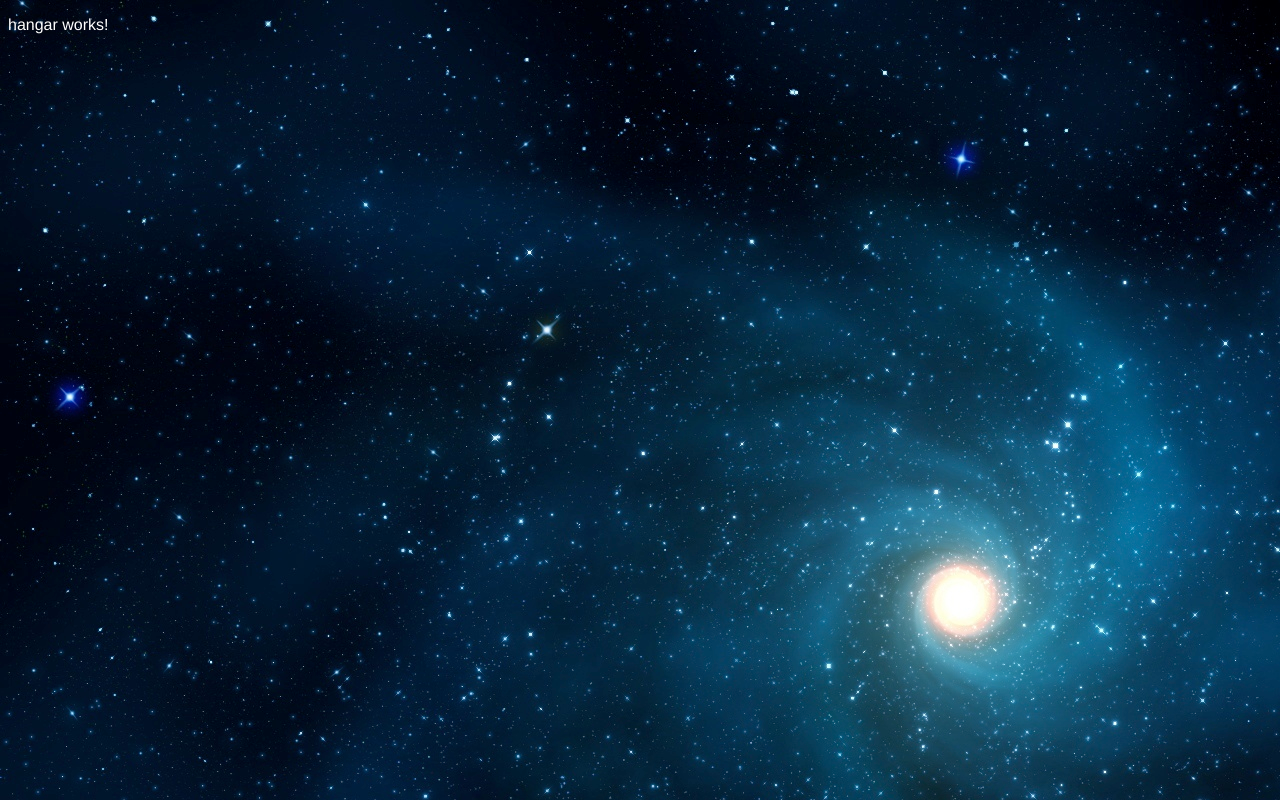
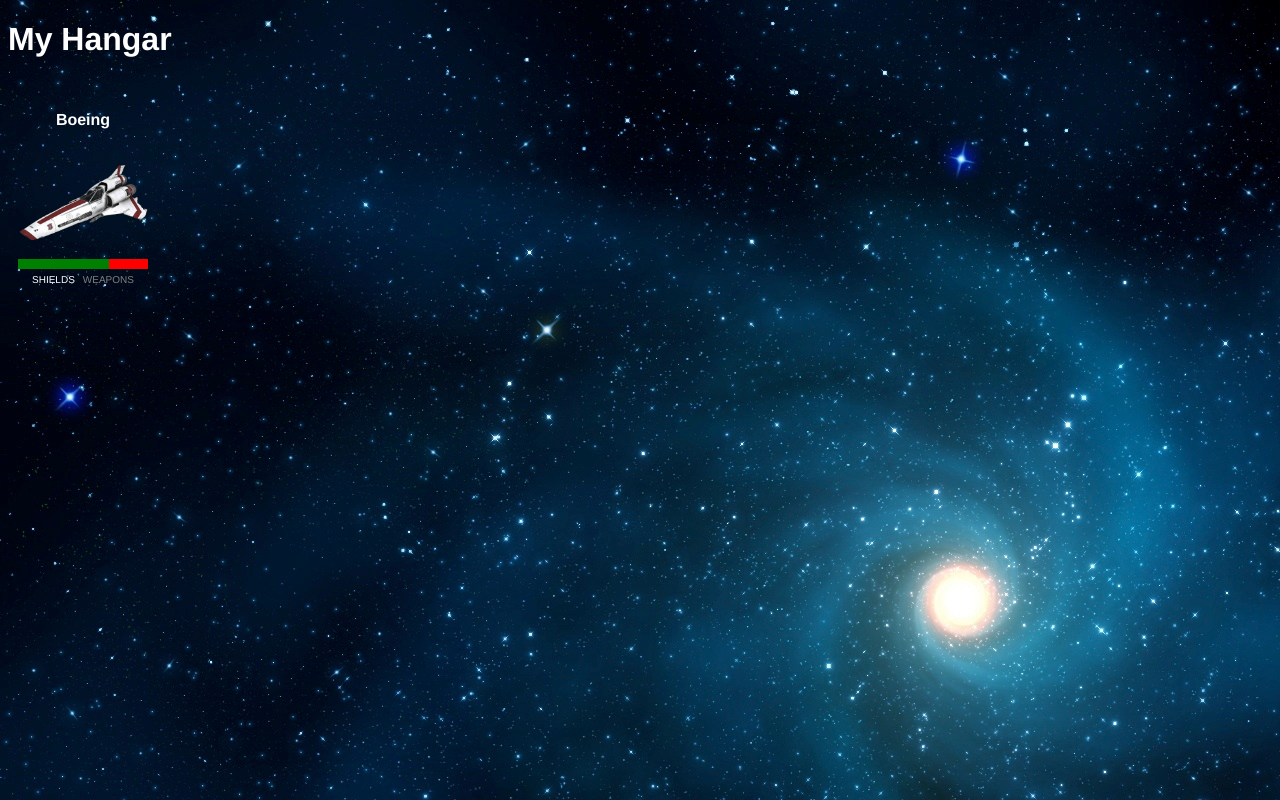
Before and after one commit to murtagh669/projekt-koncowy, an Angular app in the folder myspace-man-app/: page / in a window 1280 px wide. Built offline with nearby package versions, Linux system fonts and the light colour scheme.

Commit message:
Dodanie pierwszego statku.

```diff
--- a/myspace-man-app/src/app/space/hangar/hangar.component.html
+++ b/myspace-man-app/src/app/space/hangar/hangar.component.html
@@ -1 +1,2 @@
-<p>hangar works!</p>
+<h1>My Hangar</h1>
+<app-space-ship></app-space-ship>
--- /dev/null
+++ b/myspace-man-app/src/app/space/space-ship/space-ship.component.css
@@ -0,0 +1,30 @@
+:host{
+  display: inline-block;
+  max-width: 130px;
+  margin: 10px;
+  text-align: center;
+}
+
+img {
+  max-width: 100%;
+}
+
+.health{
+  background-color: red;
+  height: 10px;
+}
+
+.health div {
+  background-color: green;
+  height: 10px;
+}
+
+.property{
+  display: inline-block;
+  font-size: 10px;
+  margin: 4px;
+  color: gray;
+}
+.property.active{
+  color:white
+}
--- /dev/null
+++ b/myspace-man-app/src/app/space/space-ship/space-ship.component.html
@@ -0,0 +1,13 @@
+<h4>{{spaceShip.modelName}}</h4>
+<div class="images">
+  <img [src]="spaceShip.imageUrl">
+</div>
+<div class="health" [title]="'Health ' + spaceShip.health + ' %'">
+  <div [style.width.%]="spaceShip.health"></div>
+</div>
+<div class="property" [class.active]="spaceShip.activeShields">
+  SHIELDS
+</div>
+<div class="property" [class.active]="spaceShip.activeWeapons">
+  WEAPONS
+</div>
--- /dev/null
+++ b/myspace-man-app/src/app/space/space-ship/space-ship.component.ts
@@ -0,0 +1,23 @@
+import { Component, OnInit } from '@angular/core';
+
+@Component({
+  selector: 'app-space-ship',
+  templateUrl: './space-ship.component.html',
+  styleUrls: ['./space-ship.component.css']
+})
+export class SpaceShipComponent implements OnInit {
+
+  spaceShip={
+    modelName:'Boeing',
+    imageUrl: 'assets/viper.png',
+    health: 70,
+    activeShields: true,
+    activeWeapons: false
+  }
+
+  constructor() { }
+
+  ngOnInit(): void {
+  }
+
+}
--- a/myspace-man-app/src/app/space/space.module.ts
+++ b/myspace-man-app/src/app/space/space.module.ts
@@ -3,11 +3,13 @@ import { CommonModule } from '@angular/common';
 
 import { SpaceRoutingModule } from './space-routing.module';
 import { HangarComponent } from './hangar/hangar.component';
+import { SpaceShipComponent } from './space-ship/space-ship.component';
 
 
 @NgModule({
   declarations: [
-    HangarComponent
+    HangarComponent,
+    SpaceShipComponent
   ],
   exports: [
     HangarComponent
```
Also changed, not shown: myspace-man-app/src/assets/viper.png (added), 1 other file (tests, documents, lock files or other folders).
